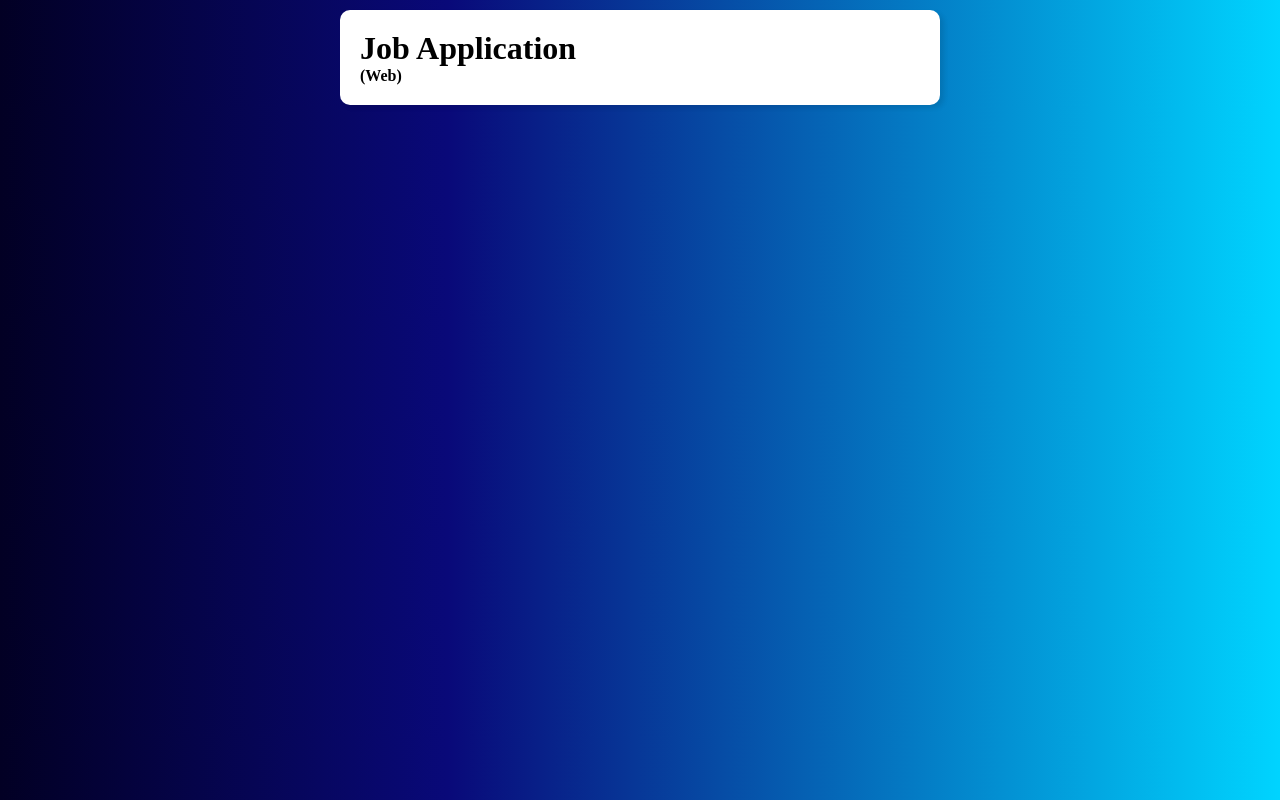
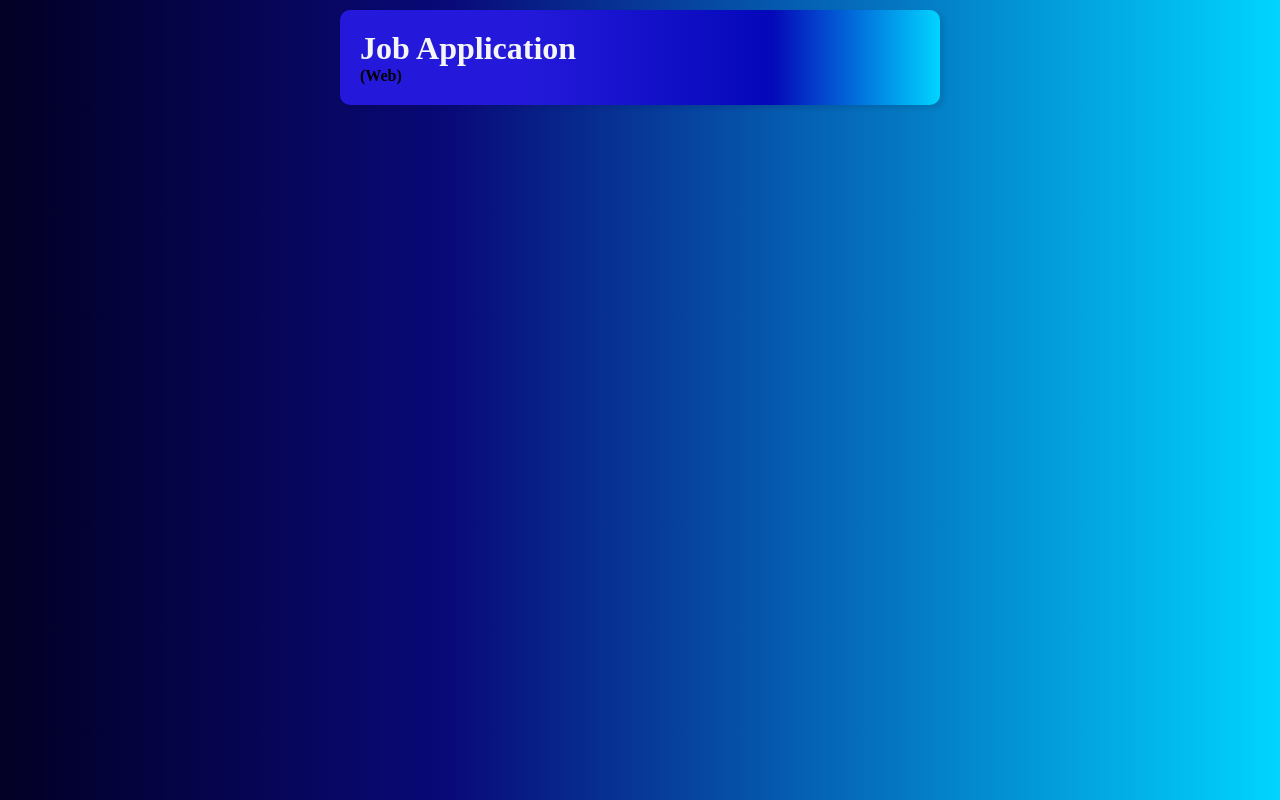
Before and after one commit to DinanathBankira/Portfolio, a plain HTML site: page Project t2/index.html in a window 1280 px wide. Drawn offline with Linux system fonts and the light colour scheme.

Commit message:
color gredint

```diff
--- a/Project t2/index.html
+++ b/Project t2/index.html
@@ -9,7 +9,7 @@
 <body>
     <div class="container">
         <div class="aply_box">
-            <h1>Job Application <h4>(Web)</h4></h1>
+            <h1 style="color: whitesmoke;">Job Application <h4>(Web)</h4></h1>
         </div>
     </div>
 </body>
--- a/Project t2/style.css
+++ b/Project t2/style.css
@@ -22,7 +22,11 @@ filter: progid:DXImageTransform.Microsoft.gradient(startColorstr="#020024",endCo
 .aply_box{
     max-width: 600px;
     padding: 20px;
-    background-color: white;
+    background: rgb(36,25,218);
+background: -moz-linear-gradient(90deg, rgba(36,25,218,1) 31%, rgba(4,8,185,1) 72%, rgba(0,212,255,1) 100%);
+background: -webkit-linear-gradient(90deg, rgba(36,25,218,1) 31%, rgba(4,8,185,1) 72%, rgba(0,212,255,1) 100%);
+background: linear-gradient(90deg, rgba(36,25,218,1) 31%, rgba(4,8,185,1) 72%, rgba(0,212,255,1) 100%);
+filter: progid:DXImageTransform.Microsoft.gradient(startColorstr="#2419da",endColorstr="#00d4ff",GradientType=1);
     margin: 0 auto;
     margin-top: 10px;
     box-shadow: 4px 3px 5px rgba(1, 1, 1, 0.1);
```
